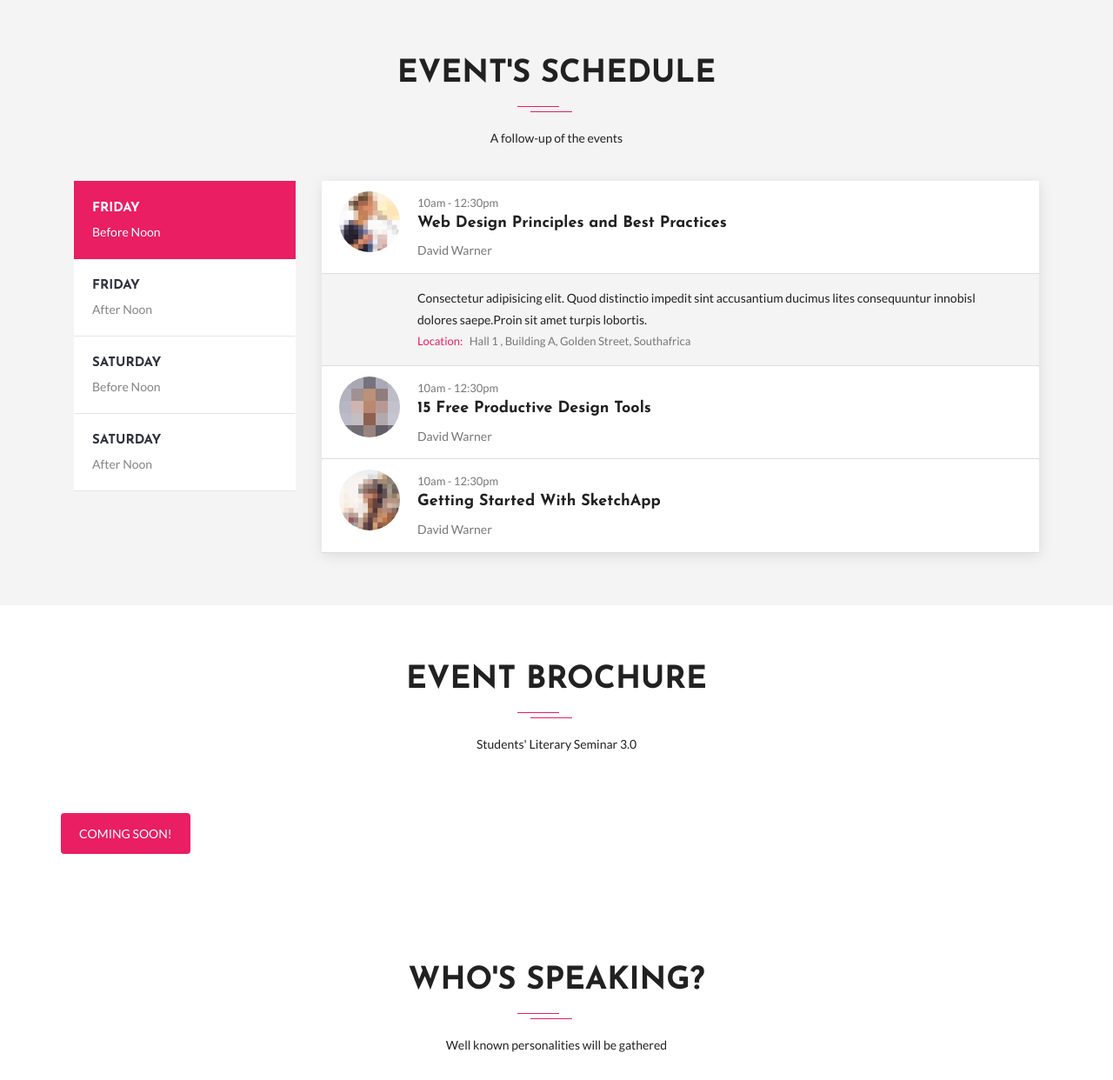
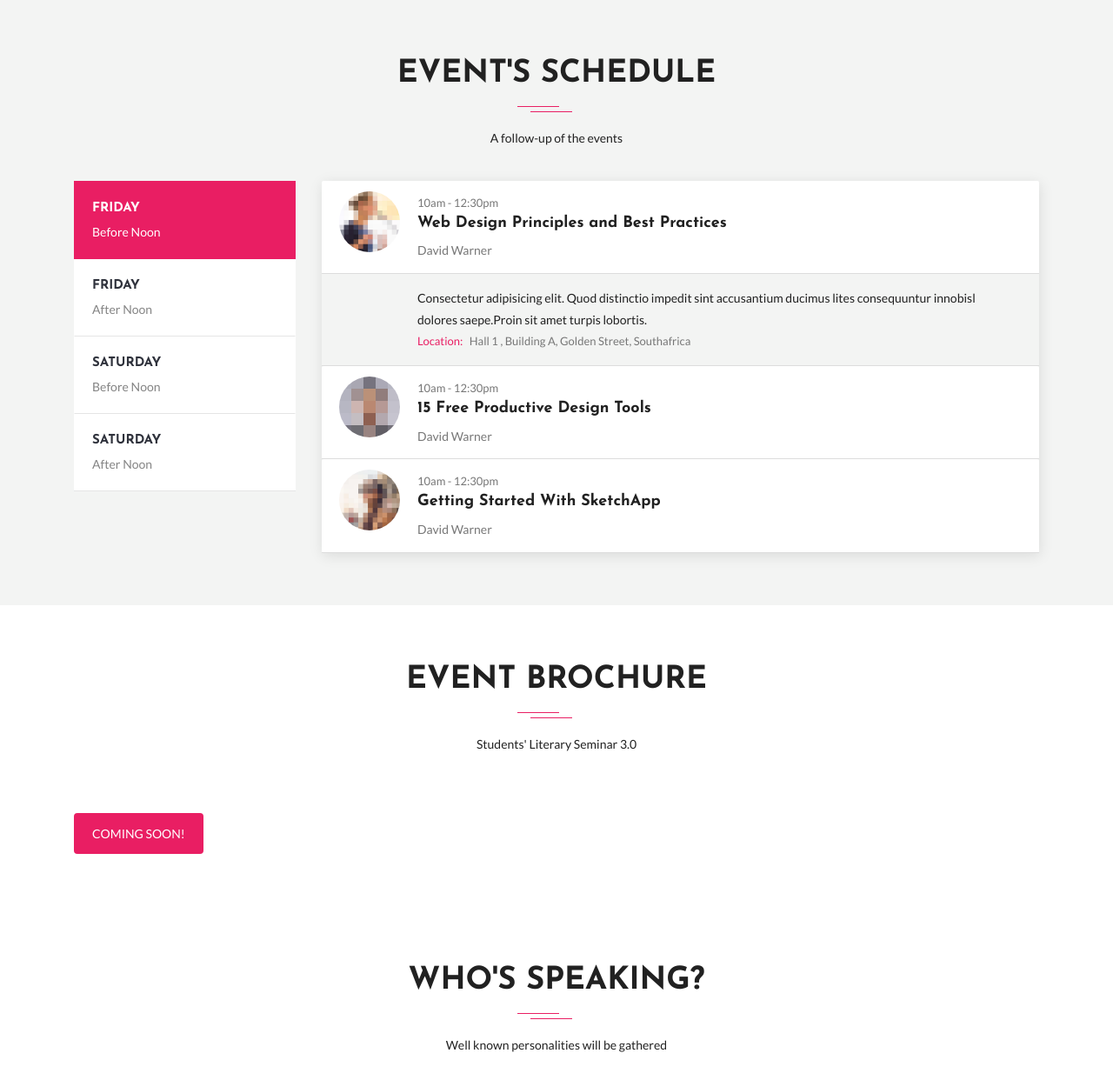
Before and after one commit to ayushnagar123/jiit-seminar-19, a PHP site: page / in a window 1280 px wide. Shown: the part 2728-3970 px from the top of the page at 87% size. Run offline with PHP 8.4, Linux system fonts and the light colour scheme; some libraries are stand-ins or nearby versions; some web fonts are replaced.

Commit message:
Update index.php

```diff
--- a/index.php
+++ b/index.php
@@ -672,7 +672,7 @@
     <!-- Schedule Section End -->
 
 <!-- Event Brochure Start -->
-    <section id="event-slides" class="section-padding">
+    <section id="brochure" class="section-padding">
       <div class="container">
         <div class="row">
           <div class="col-12">
@@ -680,8 +680,8 @@
               <h1 class="section-title wow fadeInUp" data-wow-delay="0.2s">Event Brochure</h1>
               <p class="wow fadeInDown" data-wow-delay="0.2s">Students' Literary Seminar 3.0</p>
             </div>
+           <a href="speakers.html" class="btn btn-common mt-30 wow fadeInUp" data-wow-delay="1.9s">Coming Soon!</a>
           </div>
-          <a href="speakers.html" class="btn btn-common mt-30 wow fadeInUp" data-wow-delay="1.9s">Coming Soon!</a>
         </div>
       </div>
     </section>
```
